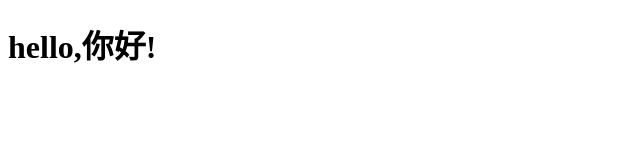
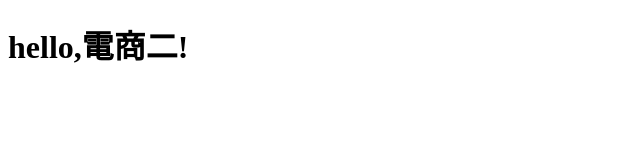
Before and after one commit to s311033-dev/33, a plain HTML site: page index.html in a window 1280 px wide. Shown: the whole page, without its empty margins (0-640 px from the left). Drawn offline with Linux system fonts and the light colour scheme.

Commit message:
Add files via upload

```diff
--- a/index.html
+++ b/index.html
@@ -5,6 +5,6 @@
       <title>韓慧宜網頁</title>
       </head>
       <body>
-        <h1>hello,你好!</h1>
+        <h1>hello,電商二!</h1>
         </body>
         <html>
```
